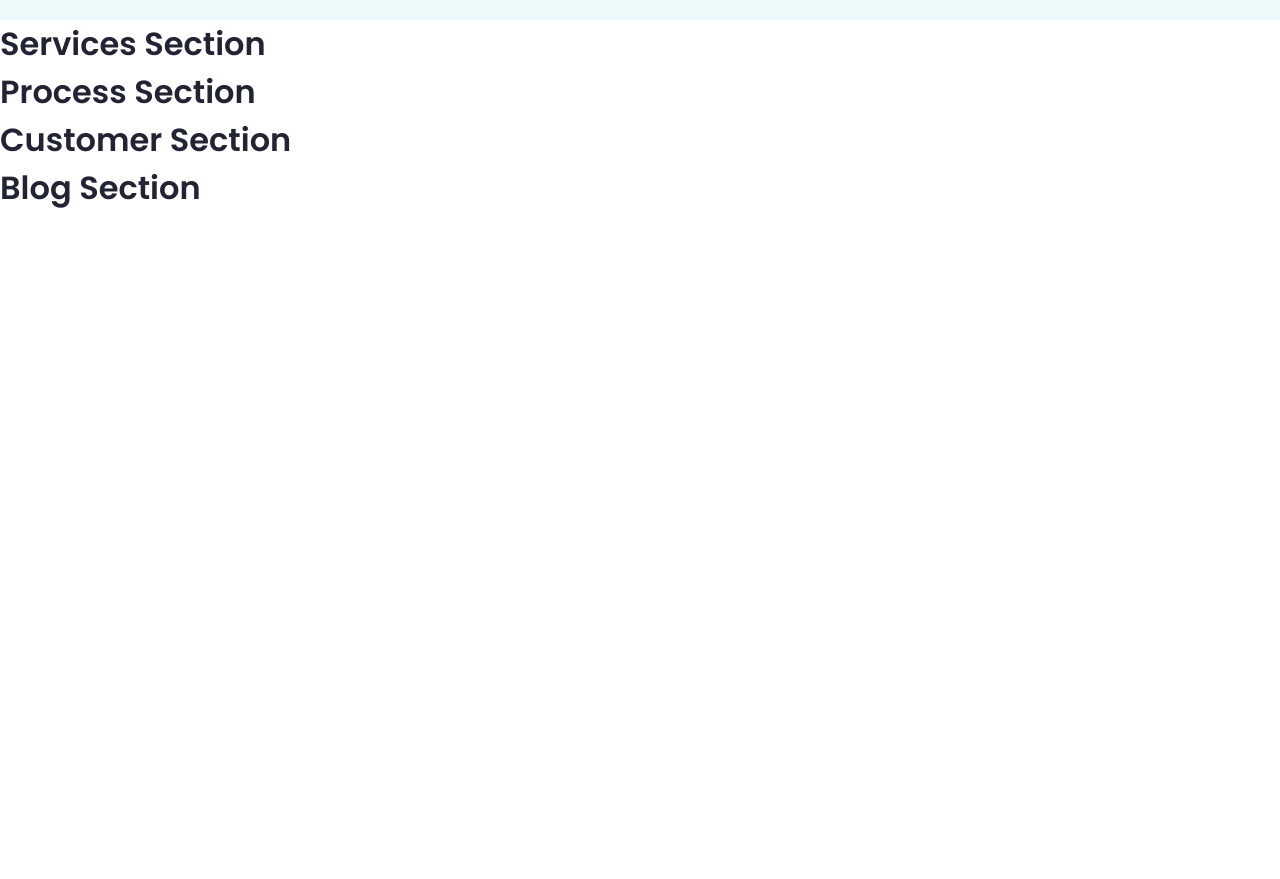
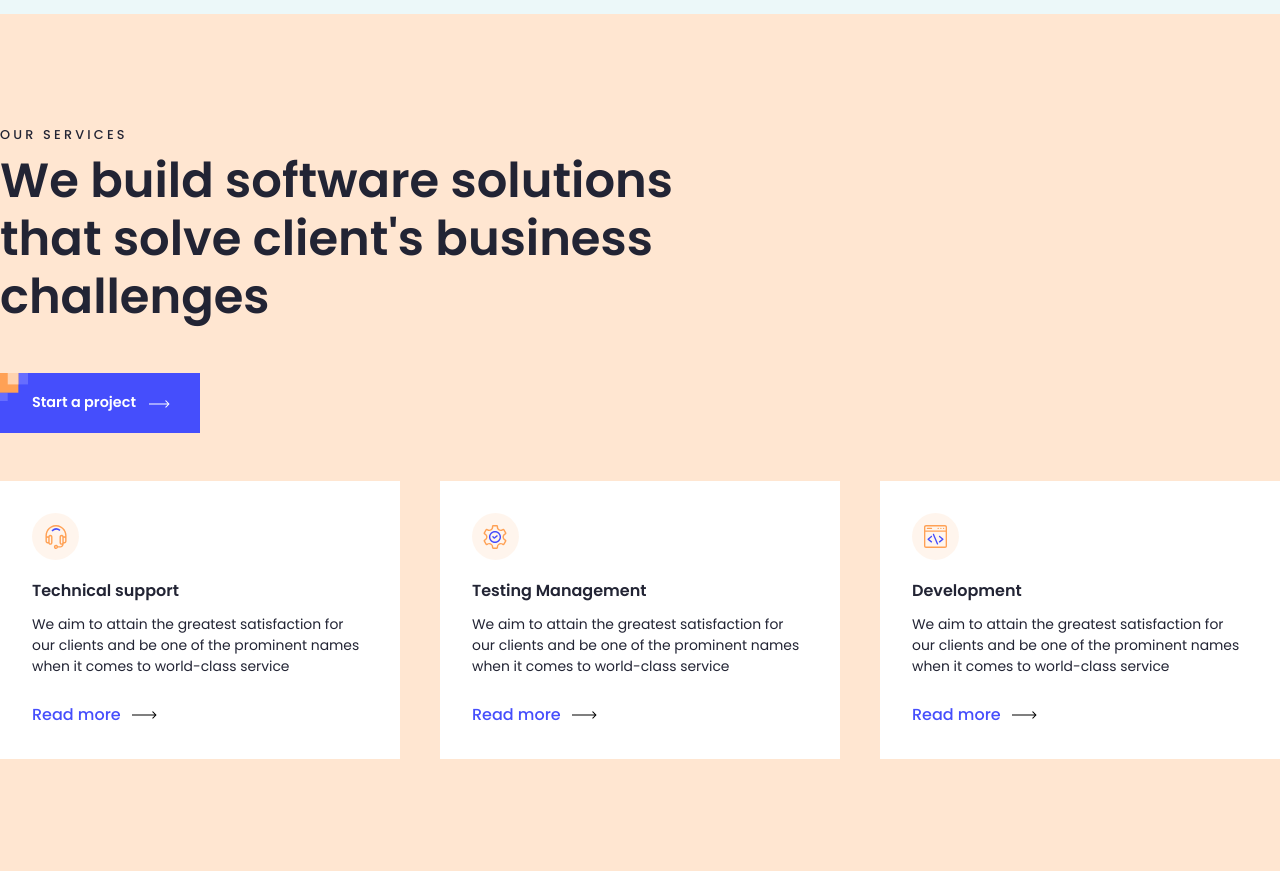
Before and after one commit to codepraycode/finsweet, a Next.js app: page / in a window 1280 px wide. Shown: the part 2520-3399 px from the top of the page. Before the commit the page ends 2732 px from the top, so only its background shows below. Built offline with nearby package versions, Linux system fonts and the light colour scheme.

Commit message:
Done with services section

```diff
--- a/src/components/About.tsx
+++ b/src/components/About.tsx
@@ -58,7 +58,7 @@ const AboutSection = () => {
                     </div>
                 </div>
 
-                <Link href={"/about-us"} className="btn btn-transparent btn-with-arrow arrow-dark">
+                <Link href={"/about-us"} className="btn btn-transparent btn-with-arrow arrow-dark nav-cta">
                     Read about us
                 </Link>
             </div>
--- a/src/components/Services.tsx
+++ b/src/components/Services.tsx
@@ -1,8 +1,67 @@
+import Image from "next/image";
+import Link from "next/link";
 
 
 const ServicesSection = () => {
     return (
-        <h1>Services Section</h1>
+        <section className="bg-orange">
+
+            <div className="container container--padded services">
+
+                <h2 className="section-header">Our Services</h2>
+
+                <p className="section-h1 half-length">We build software solutions that solve client&#39;s business challenges</p>
+
+                <button className="btn btn-with-arrow btn-shape-bg">
+                    Start a project
+                </button>
+
+                <div className="cards">
+                    <article className="card">
+                        <div className="card-icon">
+                            <Image src={'/images/icons/contact.svg'} alt="Technical support" width={50} height={50}/>
+                        </div>
+
+                        <h3>Technical support</h3>
+                        <p>We aim to attain the greatest satisfaction for our clients and be one of the prominent names when it comes to world-class service</p>
+
+                        <br/>
+                        <Link href={"/about-us"} className="btn btn-transparent btn-with-arrow arrow-dark nav-cta">
+                            Read more
+                        </Link>
+                    </article>
+                    <article className="card">
+                        <div className="card-icon">
+                            <Image src={'/images/icons/cog.svg'} alt="Testing Management" width={50} height={50}/>
+                        </div>
+
+                        <h3>Testing Management</h3>
+                        <p>We aim to attain the greatest satisfaction for our clients and be one of the prominent names when it comes to world-class service</p>
+
+                        <br/>
+                        <Link href={"/about-us"} className="btn btn-transparent btn-with-arrow arrow-dark nav-cta">
+                            Read more
+                        </Link>
+                    </article>
+
+                    <article className="card">
+                        <div className="card-icon">
+                            <Image src={'/images/icons/code.svg'} alt="Development" width={50} height={50}/>
+                        </div>
+
+                        <h3>Development</h3>
+                        <p>We aim to attain the greatest satisfaction for our clients and be one of the prominent names when it comes to world-class service</p>
+
+                        <br/>
+                        <Link href={"/about-us"} className="btn btn-transparent btn-with-arrow arrow-dark nav-cta">
+                            Read more
+                        </Link>
+                    </article>
+                </div>
+
+            </div>
+
+        </section>
     )
 }
 
--- a/src/styles/_utilities.scss
+++ b/src/styles/_utilities.scss
@@ -21,6 +21,9 @@
     }
     &-blue-accent {
         background-color: $blue-accent;
+    }
+    &-orange {
+        background-color: $active-bg;
     }
 }
 
@@ -140,12 +143,14 @@
         @include mixins.poppins-medium;
         letter-spacing: .2rem;
         text-transform: uppercase;
+        margin-bottom: .5rem;
     }
 
     &-h1 {
         @include mixins.poppins-semibold;
         font-size: 3rem;
         line-height: 3.6rem;
+
     }
     &-h2 {
         @include mixins.poppins-semibold;
@@ -168,3 +173,51 @@
 
 //     }
 // }
+
+a.nav-cta {
+    margin-left: auto;
+    color: $blue;
+    text-decoration: none;
+    --arrow-distance: 7.6rem;
+    --arrow-height: 34%;
+}
+
+// Cards
+article.card {
+    h3 {
+        font-size: 1rem;
+        @include mixins.poppins-semibold;
+    }
+    p {
+        @include mixins.poppins-regular;
+        font-size: .87rem;
+        margin-top: .5rem;
+    }
+
+    a.nav-cta {
+        @include mixins.poppins-medium;
+        font-size: 1rem;
+        --arrow-distance: 6rem;
+    }
+}
+.card {
+    width: 32rem;
+    // height: 8.8rem;
+
+    background-color: $white;
+    padding: 2rem;
+
+    &-icon {
+        width: 2.95rem;
+    }
+
+    &-margin {
+        &-top {
+            margin-top: 1rem;
+        }
+
+        &-bottom {
+            margin-bottom: 1rem;
+        }
+    }
+}
--- a/src/styles/_variables.scss
+++ b/src/styles/_variables.scss
@@ -4,6 +4,7 @@
 $hero-bg: hsla(234, 21%, 17%, 1);
 $active-bar: hsla(27, 100%, 67%, 1);
 $active-text: hsla(27, 100%, 84%, 1);
+$active-bg: hsla(27, 100%, 91%, 1);
 
 $white: hsla(0, 0%, 100%, 1);
 $white-gray: hsla(0, 0%, 100%, 0.05);
--- a/src/styles/styles.scss
+++ b/src/styles/styles.scss
@@ -223,13 +223,7 @@
     .info-cta {
         @include flex;
         align-items: center;
-        a {
-            margin-left: auto;
-            color: $blue;
-            text-decoration: none;
-            --arrow-distance: 7.6rem;
-            --arrow-height: 34%;
-        }
+
         & > div {
             @include flex;
             justify-content: space-between;
@@ -269,25 +263,30 @@
         }
     }
 
-    .card {
-        width: 32rem;
-        height: 8.8rem;
+    .card-icon {
+        float: left;
+        margin-right: 1.2rem;
+    }
+}
 
-        background-color: $white;
-        padding: 2rem;
+.services {
+    button {
+        margin-block: 3rem;
+    }
 
-        &-icon {
-            width: 2.95rem;
-            float: left;
-            margin-right: 1.2rem;
-        }
+    .half-length {
+        width: 60%;
+    }
 
-        &-margin {
-            &-top {
-                margin-top: 1rem;
-            }
-            &-bottom {
-                margin-bottom: 1rem;
+    .cards {
+        @include flex;
+        justify-content: space-between;
+
+        .card {
+            width: 25rem;
+
+            h3 {
+                margin-block: .7rem;
             }
         }
     }
```
